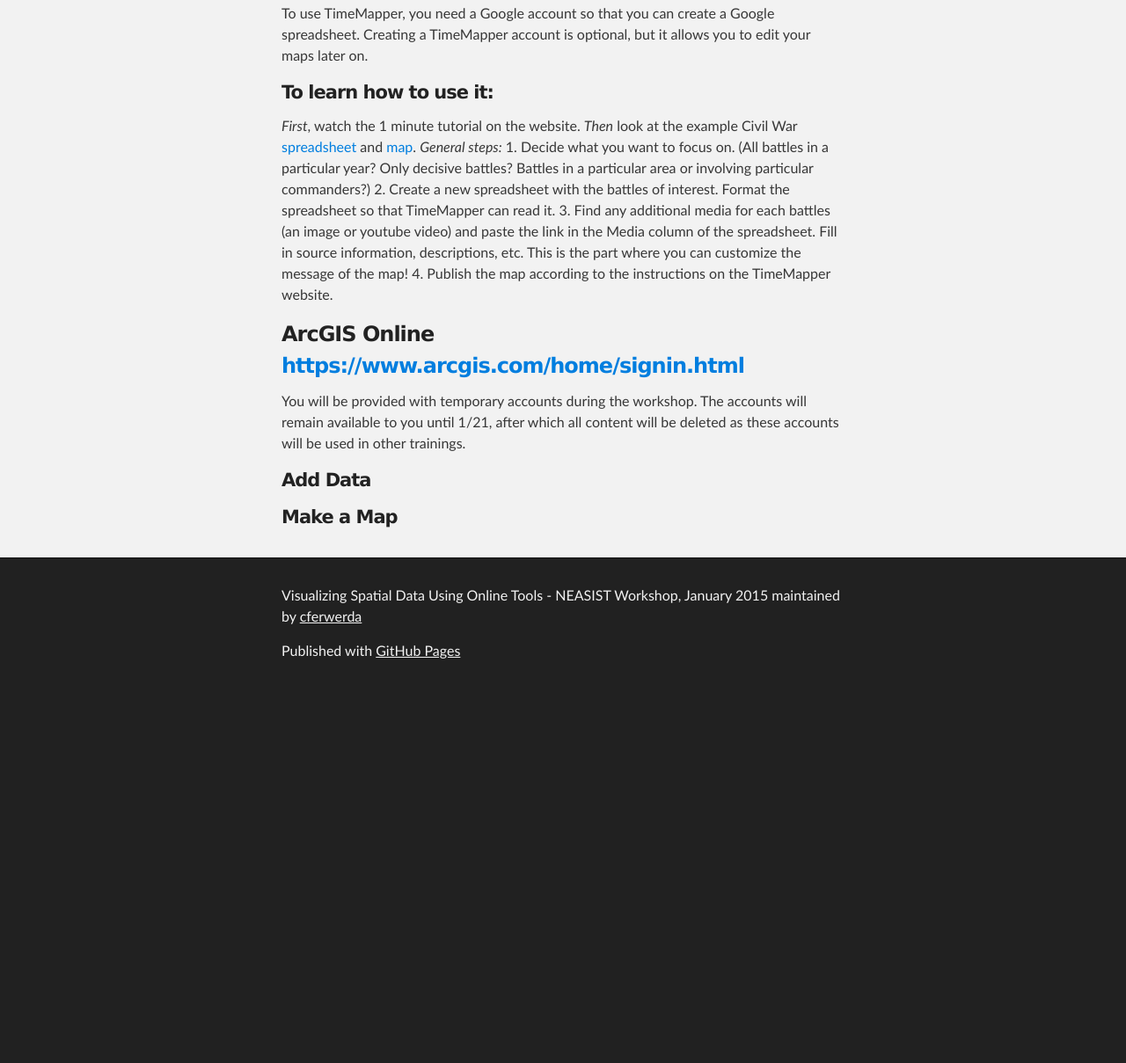
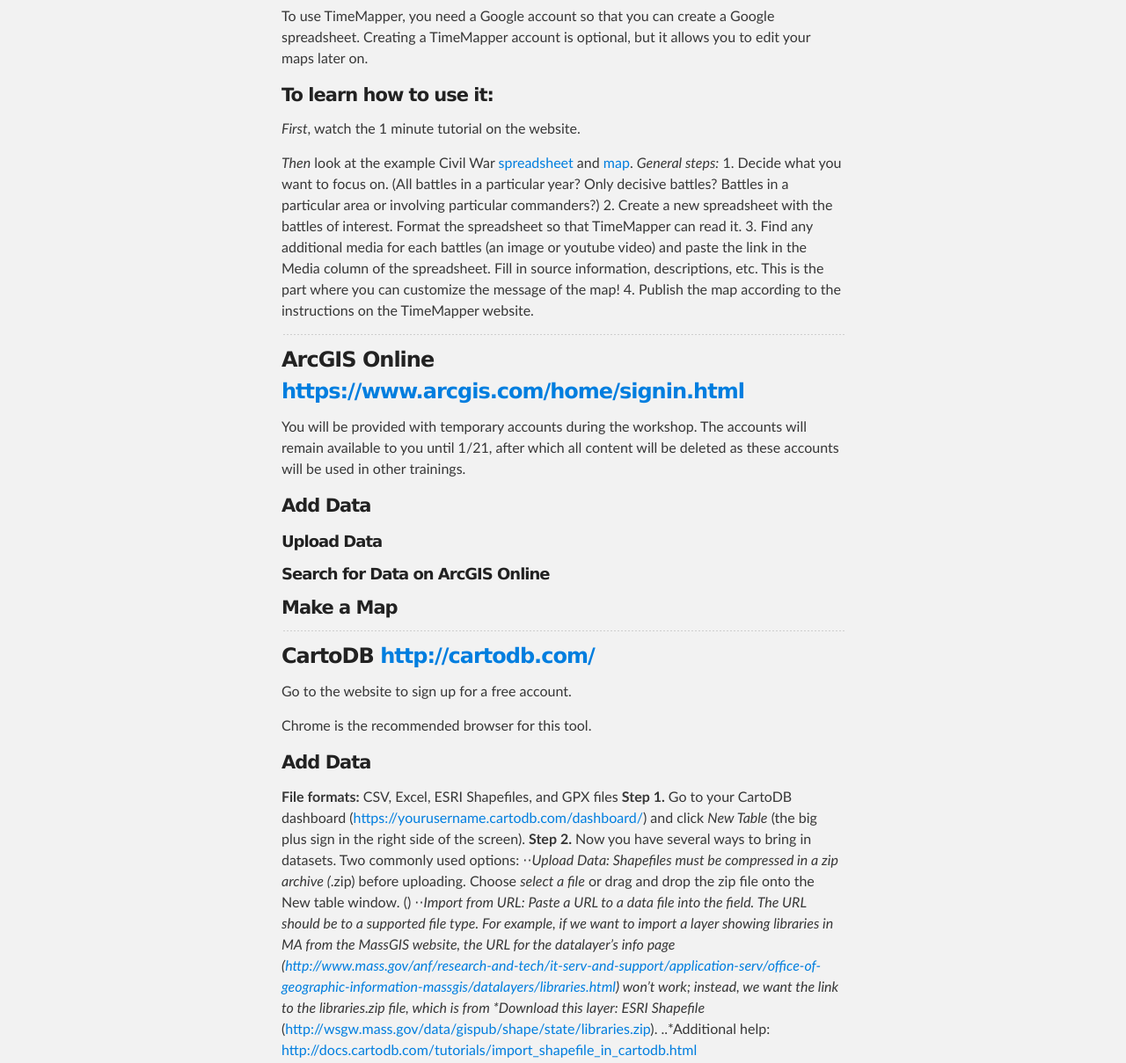
Before and after one commit to cferwerda/socsci_bootcamp, a plain HTML site: page index.html in a window 1280 px wide. Shown: the part 1702-2911 px from the top of the page at 88% size. Before the commit the page ends 2489 px from the top, so only its background shows below. Drawn offline with Linux system fonts and the light colour scheme.

```diff
--- a/index.html
+++ b/index.html
@@ -67,8 +67,8 @@
 <li>CountyPop2010.zip – polygon shapefile (zipped) of county outlines with population information</li>
 </ul>
 
-<h6>
-<a id="data-sources" class="anchor" href="#data-sources" aria-hidden="true"><span class="octicon octicon-link"></span></a>Data Sources</h6>
+<h5>
+<a id="data-sources" class="anchor" href="#data-sources" aria-hidden="true"><span class="octicon octicon-link"></span></a>Data Sources</h5>
 
 <ul>
 <li>
@@ -90,7 +90,7 @@
 <a id="tools" class="anchor" href="#tools" aria-hidden="true"><span class="octicon octicon-link"></span></a>TOOLS</h2>
 
 <h3>
-<a id="timemapper-httptimemapperokfnlabsorg" class="anchor" href="#timemapper-httptimemapperokfnlabsorg" aria-hidden="true"><span class="octicon octicon-link"></span></a>TimeMapper <a href="http://timemapper.okfnlabs.org/">http://timemapper.okfnlabs.org/</a>
+<a id="timemapper--httptimemapperokfnlabsorg" class="anchor" href="#timemapper--httptimemapperokfnlabsorg" aria-hidden="true"><span class="octicon octicon-link"></span></a>TimeMapper  <a href="http://timemapper.okfnlabs.org/">http://timemapper.okfnlabs.org/</a>
 </h3>
 
 <p>To use TimeMapper, you need a Google account so that you can create a Google spreadsheet. Creating a TimeMapper account is optional, but it allows you to edit your maps later on.</p>
@@ -98,16 +98,19 @@
 <h4>
 <a id="to-learn-how-to-use-it" class="anchor" href="#to-learn-how-to-use-it" aria-hidden="true"><span class="octicon octicon-link"></span></a>To learn how to use it:</h4>
 
-<p><em>First</em>, watch the 1 minute tutorial on the website.
-<em>Then</em> look at the example Civil War <a href="https://docs.google.com/spreadsheets/d/1E_r2WyxQmk7SNQhjeWBWz_R6Pv-DMe8kZjHb3TOM9GA/edit?usp=sharing">spreadsheet</a> and <a href="http://timemapper.okfnlabs.org/carolinferwerda/civil-war-battles-timemapper-example-spreadsheet">map</a>.
+<p><em>First</em>, watch the 1 minute tutorial on the website.</p>
+
+<p><em>Then</em> look at the example Civil War <a href="https://docs.google.com/spreadsheets/d/1E_r2WyxQmk7SNQhjeWBWz_R6Pv-DMe8kZjHb3TOM9GA/edit?usp=sharing">spreadsheet</a> and <a href="http://timemapper.okfnlabs.org/carolinferwerda/civil-war-battles-timemapper-example-spreadsheet">map</a>.
 <em>General steps:</em>
 1. Decide what you want to focus on. (All battles in a particular year? Only decisive battles? Battles in a particular area or involving particular commanders?)
 2. Create a new spreadsheet with the battles of interest. Format the spreadsheet so that TimeMapper can read it.
 3. Find any additional media for each battles (an image or youtube video) and paste the link in the Media column of the spreadsheet. Fill in source information, descriptions, etc. This is the part where you can customize the message of the map!
 4. Publish the map according to the instructions on the TimeMapper website.</p>
 
+<hr>
+
 <h3>
-<a id="arcgis-online-httpswwwarcgiscomhomesigninhtml" class="anchor" href="#arcgis-online-httpswwwarcgiscomhomesigninhtml" aria-hidden="true"><span class="octicon octicon-link"></span></a>ArcGIS Online <a href="https://www.arcgis.com/home/signin.html">https://www.arcgis.com/home/signin.html</a>
+<a id="arcgis-online--httpswwwarcgiscomhomesigninhtml" class="anchor" href="#arcgis-online--httpswwwarcgiscomhomesigninhtml" aria-hidden="true"><span class="octicon octicon-link"></span></a>ArcGIS Online  <a href="https://www.arcgis.com/home/signin.html">https://www.arcgis.com/home/signin.html</a>
 </h3>
 
 <p>You will be provided with temporary accounts during the workshop. The accounts will remain available to you until 1/21, after which all content will be deleted as these accounts will be used in other trainings.</p>
@@ -115,8 +118,34 @@
 <h4>
 <a id="add-data" class="anchor" href="#add-data" aria-hidden="true"><span class="octicon octicon-link"></span></a>Add Data</h4>
 
+<h5>
+<a id="upload-data" class="anchor" href="#upload-data" aria-hidden="true"><span class="octicon octicon-link"></span></a>Upload Data</h5>
+
+<h5>
+<a id="search-for-data-on-arcgis-online" class="anchor" href="#search-for-data-on-arcgis-online" aria-hidden="true"><span class="octicon octicon-link"></span></a>Search for Data on ArcGIS Online</h5>
+
 <h4>
 <a id="make-a-map" class="anchor" href="#make-a-map" aria-hidden="true"><span class="octicon octicon-link"></span></a>Make a Map</h4>
+
+<hr>
+
+<h3>
+<a id="cartodb--httpcartodbcom" class="anchor" href="#cartodb--httpcartodbcom" aria-hidden="true"><span class="octicon octicon-link"></span></a>CartoDB  <a href="http://cartodb.com/">http://cartodb.com/</a>
+</h3>
+
+<p>Go to the website to sign up for a free account.</p>
+
+<p>Chrome is the recommended browser for this tool.</p>
+
+<h4>
+<a id="add-data-1" class="anchor" href="#add-data-1" aria-hidden="true"><span class="octicon octicon-link"></span></a>Add Data</h4>
+
+<p><strong>File formats:</strong> CSV, Excel, ESRI Shapefiles, and GPX files
+<strong>Step 1.</strong> Go to your CartoDB dashboard (<a href="https://yourusername.cartodb.com/dashboard/">https://yourusername.cartodb.com/dashboard/</a>)  and click <em>New Table</em> (the big plus sign in the right side of the screen).
+<strong>Step 2.</strong> Now you have several ways to bring in datasets. Two commonly used options:
+⋅⋅<em>Upload Data: Shapefiles must be compressed in a zip archive (</em>.zip) before uploading. Choose <em>select a file</em> or drag and drop the zip file onto the New table window. ()
+⋅⋅<em>Import from URL: Paste a URL to a data file into the field. The URL should be to a supported file type. For example, if we want to import a layer showing libraries in MA from the MassGIS website, the URL for the datalayer’s info page (<a href="http://www.mass.gov/anf/research-and-tech/it-serv-and-support/application-serv/office-of-geographic-information-massgis/datalayers/libraries.html">http://www.mass.gov/anf/research-and-tech/it-serv-and-support/application-serv/office-of-geographic-information-massgis/datalayers/libraries.html</a>) won’t work; instead, we want the link to the libraries.zip file, which is from *Download this layer: ESRI Shapefile</em> (<a href="http://wsgw.mass.gov/data/gispub/shape/state/libraries.zip">http://wsgw.mass.gov/data/gispub/shape/state/libraries.zip</a>).
+..*Additional help: <a href="http://docs.cartodb.com/tutorials/import_shapefile_in_cartodb.html">http://docs.cartodb.com/tutorials/import_shapefile_in_cartodb.html</a></p>
       </section>
     </div>
 
```
Also changed, not shown: params.json (+1 -1 lines).
